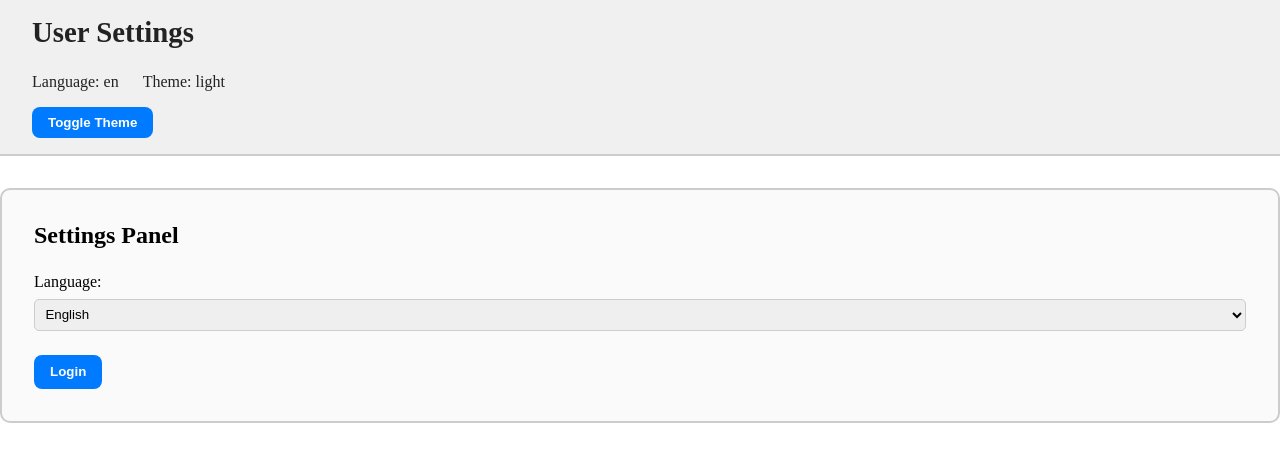
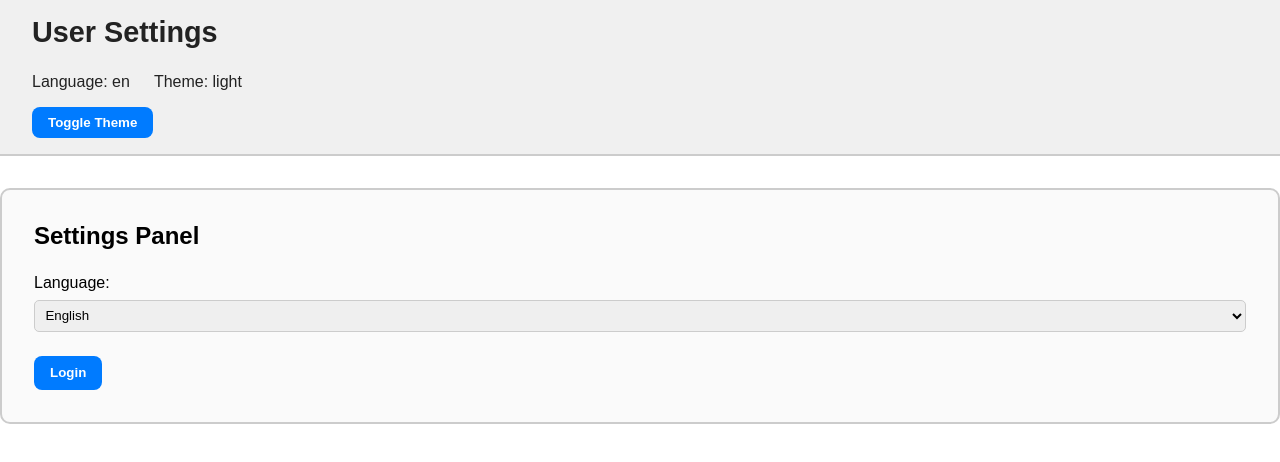
Before and after one commit to Espadv69/useContext-Intermediate, a React (Vite) app in the folder UserSettings-Context/: page / in a window 1280 px wide. Shown: the top 462 px of the page. Built offline with nearby package versions, Linux system fonts and the light colour scheme.

Commit message:
feat: update body font-family to use 'Roboto Variable' in index.css

```diff
--- a/UserSettings-Context/src/index.css
+++ b/UserSettings-Context/src/index.css
@@ -5,3 +5,7 @@
   padding: 0;
   box-sizing: border-box;
 }
+
+body {
+  font-family: 'Roboto Variable', sans-serif;
+}
```
